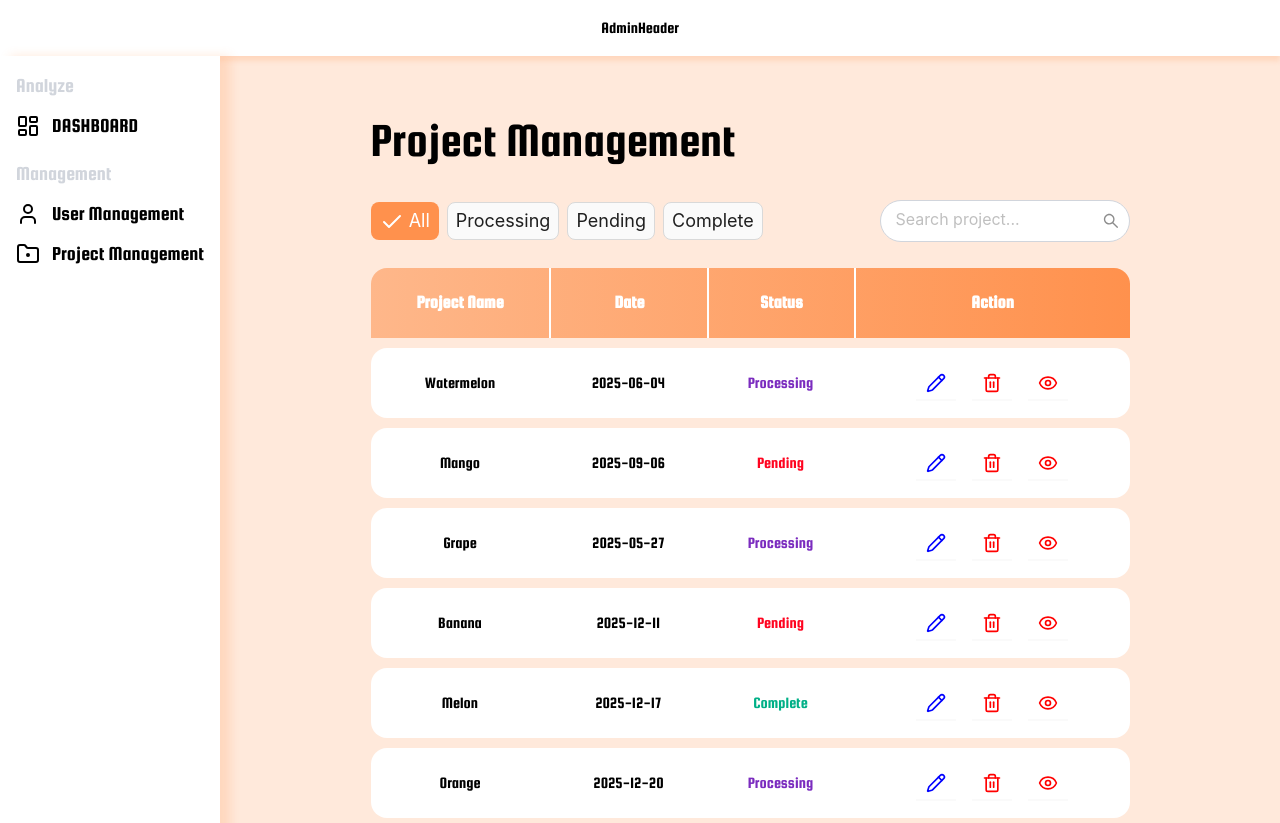
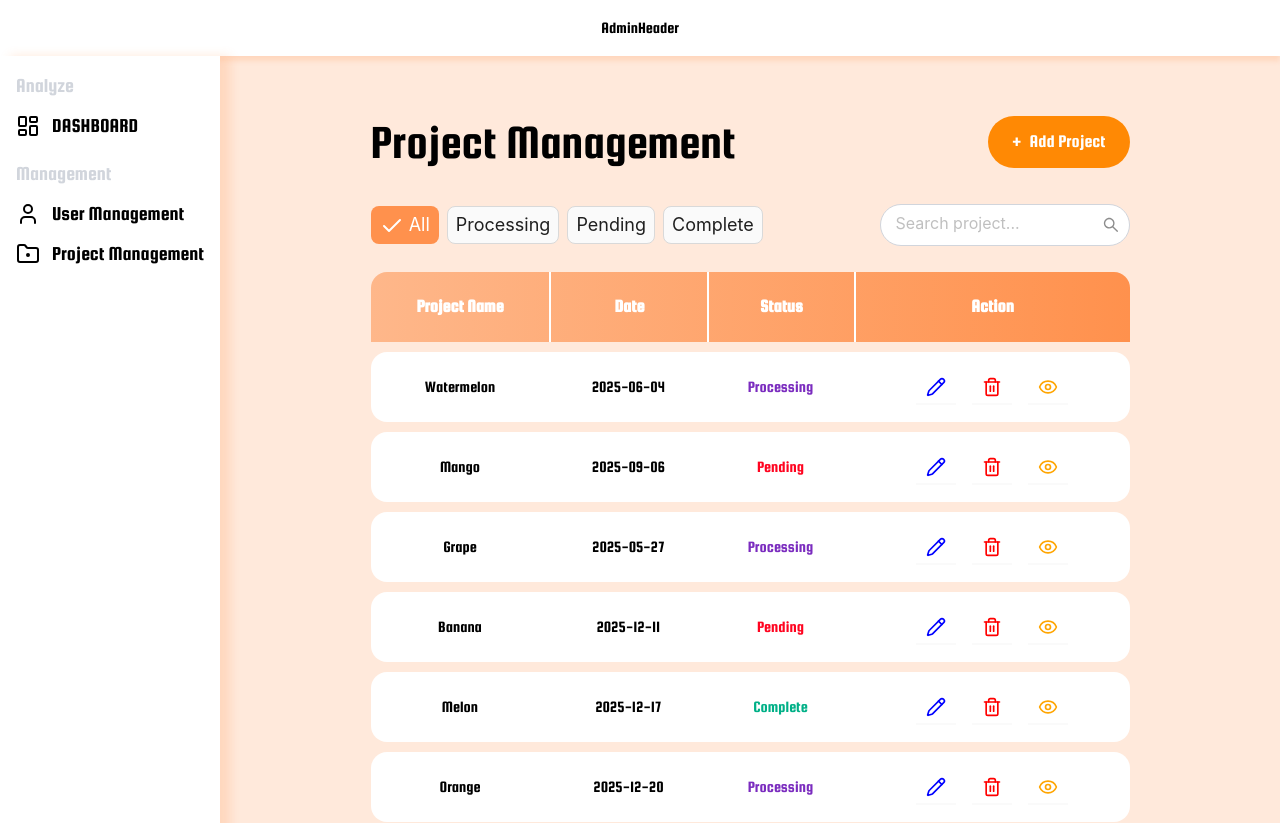
Before and after one commit to MuonNghiCode/work-clock, a React (Vite) app: page /admin/project in a window 1280 px wide. Shown: the top 823 px of the page. Built offline with nearby package versions, Linux system fonts and the light colour scheme; sample sign-in values are in the browser's storage.

Commit message:
addproject

```diff
--- a/src/components/AdminComponents/TableProject/TableProject.tsx
+++ b/src/components/AdminComponents/TableProject/TableProject.tsx
@@ -183,7 +183,7 @@ const TableProject: React.FC<DataProps> = ({ data, onEditProject, onDeleteProjec
                     <Button className="!bg-none !border-none">
                       <span className="hover:scale-110">
                         <Icons.Detail
-                          color="red"
+                          color="orange"
                           onClick={() => handleShowProjectDetail(item)}
                           className="w-5 h-5"
                         />
--- a/src/pages/AdminPage/AdminProject/AdminProject.tsx
+++ b/src/pages/AdminPage/AdminProject/AdminProject.tsx
@@ -1,10 +1,13 @@
 import React, { useState } from "react";
 import TableProject from "../../../components/AdminComponents/TableProject/TableProject";
+import AddProject from "../../../components/AdminComponents/AddProject/AddProject";
+import Modal from "../../../components/Modal/Modal";
 import { Project } from "../../../types/Project";
 import { projectData } from "../../../data/projectData";
 
 const AdminProject: React.FC = () => {
   const [projects, setProjects] = useState<Project[]>(projectData);
+  const [isAddModalOpen, setIsAddModalOpen] = useState(false);
 
   const handleEditProject = (editedProject: Project) => {
     const newProjects = projects.map(project =>
@@ -17,11 +20,31 @@ const AdminProject: React.FC = () => {
     setProjects(projects.filter(project => project.id !== projectId));
   };
 
+  const handleAddProject = (newProject: Project) => {
+    // Thêm id cho project mới
+    const projectWithId = {
+      ...newProject,
+      id: Date.now() // Tạo id đơn giản bằng timestamp
+    };
+    setProjects([...projects, projectWithId]);
+    setIsAddModalOpen(false);
+  };
+
   return (
     <>
       <div className="w-full flex justify-center">
-        <div className="w-full lg:w-3/4 flex-col ">
-          <h1 className="text-5xl !py-9">Project Management</h1>
+        <div className="w-full lg:w-3/4 flex-col">
+          <div className="flex justify-between items-center py-9">
+            <h1 className="text-5xl">Project Management</h1>
+            <button
+              onClick={() => setIsAddModalOpen(true)}
+              className="bg-orange-400 text-white px-6 py-3 rounded-full hover:bg-orange-500 transition-colors flex items-center gap-2"
+            >
+              <span className="text-xl">+</span>
+              <span className="text-lg">Add Project</span>
+            </button>
+          </div>
+
           <TableProject
             data={projects}
             onEditProject={handleEditProject}
@@ -29,6 +52,13 @@ const AdminProject: React.FC = () => {
           />
         </div>
       </div>
+
+      <Modal isOpen={isAddModalOpen} onClose={() => setIsAddModalOpen(false)}>
+        <AddProject
+          onClose={() => setIsAddModalOpen(false)}
+          onAdd={handleAddProject}
+        />
+      </Modal>
     </>
   );
 };
```
